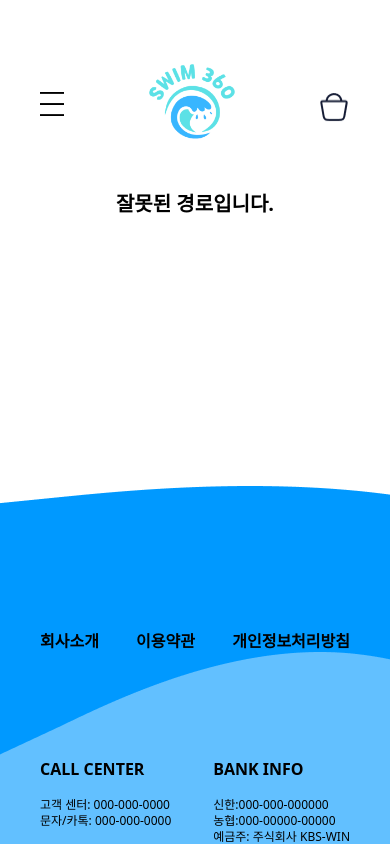
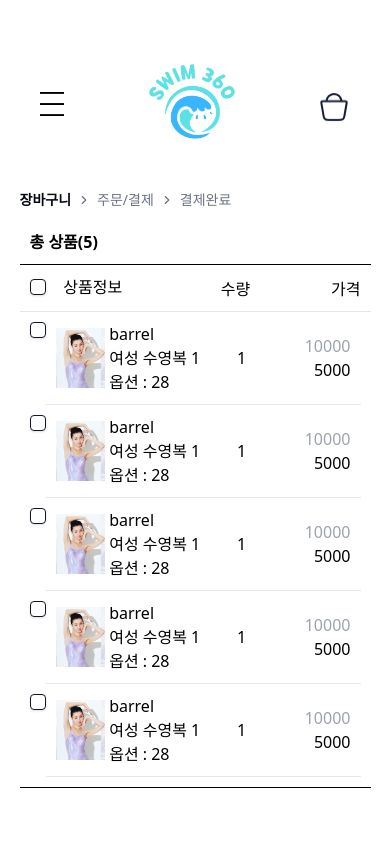
Before and after one commit to ormcamp-fe-3rd/swim360, a React (Vite) app in the folder frontend/: page /cart in a window 390 px wide. Shown: the top 844 px of the page. Built offline with nearby package versions, Linux system fonts and the light colour scheme.

Commit message:
design: 반응형 수정, 고정값을 w-full로 수정

```diff
--- a/frontend/src/components/cart/Cart.tsx
+++ b/frontend/src/components/cart/Cart.tsx
@@ -7,7 +7,7 @@ export default function Cart() {
     <>
       <div className="mx-auto w-[90%] max-w-[1440px]">
         <BreadcrumbCustom name="장바구니" />
-        <div className="middle:flex grid min-w-[475px] flex-wrap gap-0">
+        <div className="middle:flex grid w-full flex-wrap gap-0">
           <form action="#" className="middle:w-2/3 mb-10">
             <CartProductList />
           </form>
--- a/frontend/src/routes/index.tsx
+++ b/frontend/src/routes/index.tsx
@@ -2,6 +2,7 @@ import { createBrowserRouter } from "react-router-dom";
 
 import App from "@/App";
 
+import CartPage from "./pages/CartPage";
 import ChangePwdCompletionPage from "./pages/ChangePwdCompletionPage";
 import ErrorPage from "./pages/ErrorPage";
 import Home from "./pages/HomePage";
@@ -42,6 +43,7 @@ const router = createBrowserRouter([
       },
       { path: "/paymentcompletionpage", element: <PayMentCompletionPage /> },
       { path: "/paymentorderpage", element: <PayMentOrderPage /> },
+      { path: "/cart", element: <CartPage />},
       { path: "*", element: <ErrorPage /> },
     ],
   },
```
